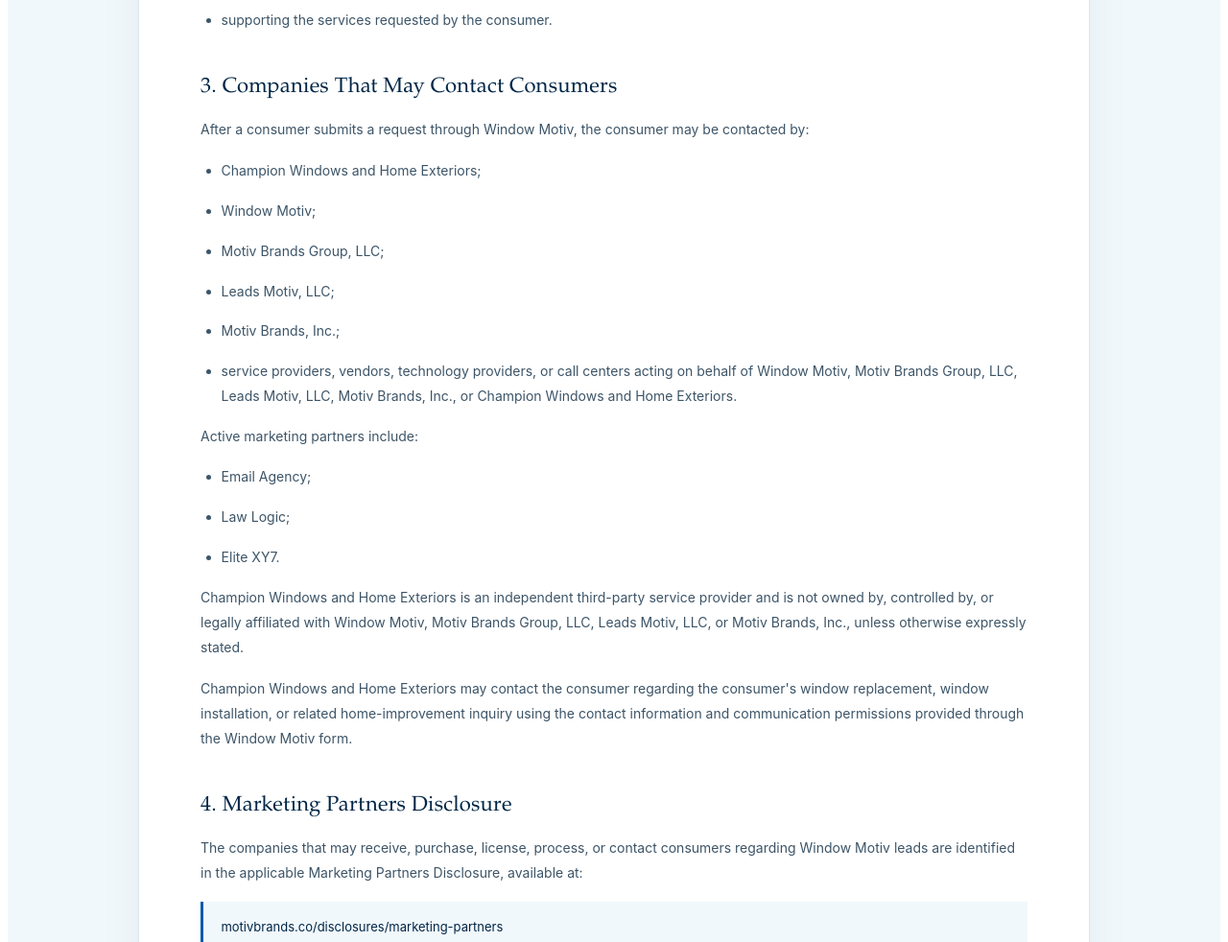
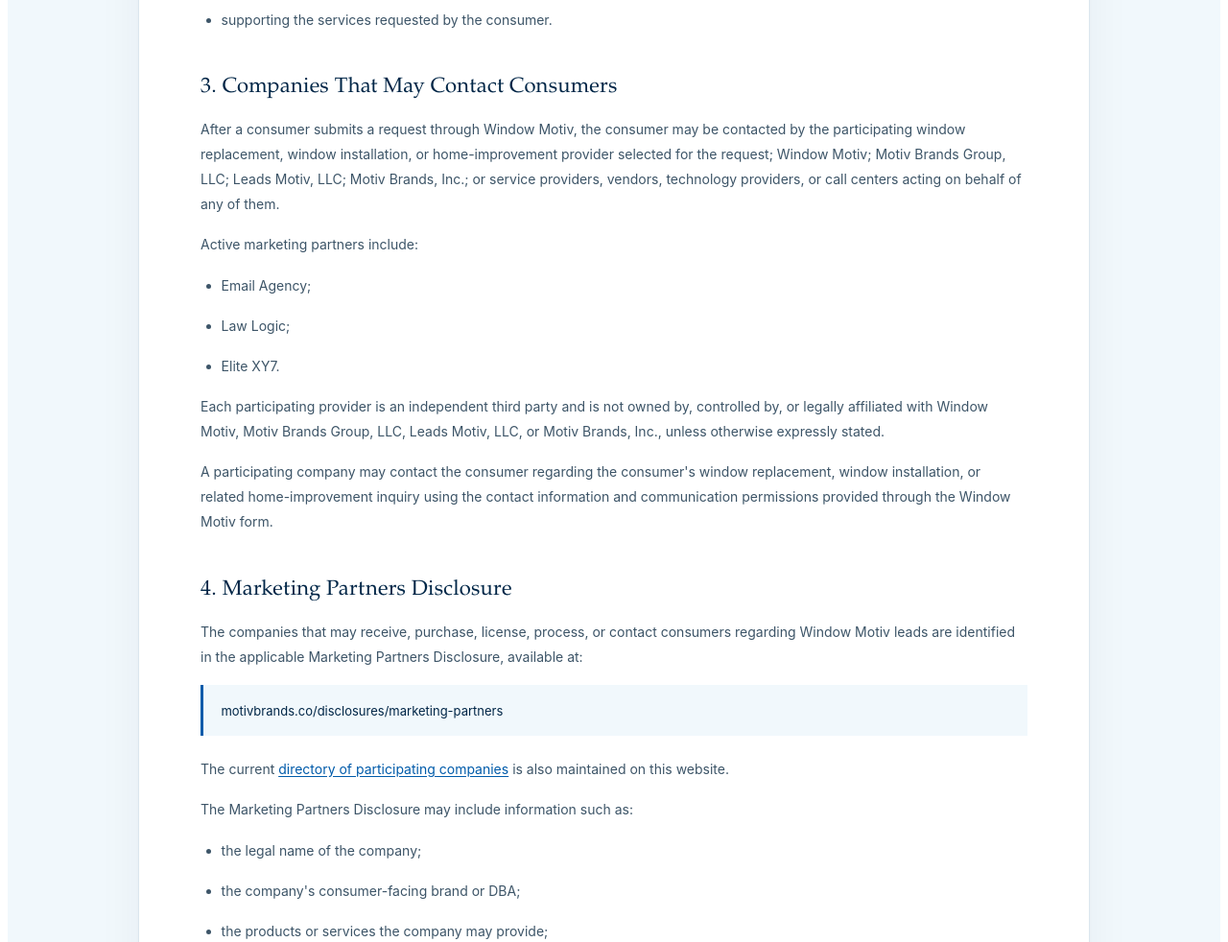
Before and after one commit to Kevin95-ux/motive, a website: page disclosures/marketing-partners.html in a window 1280 px wide. Shown: the part 1920-2902 px from the top of the page at 96% size. Drawn offline with Linux system fonts and the light colour scheme.

Commit message:
updated marketting content #3

```diff
--- a/disclosures/marketing-partners.html
+++ b/disclosures/marketing-partners.html
@@ -2704,25 +2704,7 @@
         <li>supporting the services requested by the consumer.</li>
       </ul>
       <h2>3. Companies That May Contact Consumers</h2>
-      <p>After a consumer submits a request through Window Motiv, the consumer may be contacted by:</p>
-      <ul>
-        <li>Champion Windows and Home Exteriors;</li>
-      </ul>
-      <ul>
-        <li>Window Motiv;</li>
-      </ul>
-      <ul>
-        <li>Motiv Brands Group, LLC;</li>
-      </ul>
-      <ul>
-        <li>Leads Motiv, LLC;</li>
-      </ul>
-      <ul>
-        <li>Motiv Brands, Inc.;</li>
-      </ul>
-      <ul>
-        <li>service providers, vendors, technology providers, or call centers acting on behalf of Window Motiv, Motiv Brands Group, LLC, Leads Motiv, LLC, Motiv Brands, Inc., or Champion Windows and Home Exteriors.</li>
-      </ul>
+      <p>After a consumer submits a request through Window Motiv, the consumer may be contacted by the participating window replacement, window installation, or home-improvement provider selected for the request; Window Motiv; Motiv Brands Group, LLC; Leads Motiv, LLC; Motiv Brands, Inc.; or service providers, vendors, technology providers, or call centers acting on behalf of any of them.</p>
       <p>Active marketing partners include:</p>
       <ul>
         <li>Email Agency;</li>
@@ -2733,8 +2715,8 @@
       <ul>
         <li>Elite XY7.</li>
       </ul>
-      <p>Champion Windows and Home Exteriors is an independent third-party service provider and is not owned by, controlled by, or legally affiliated with Window Motiv, Motiv Brands Group, LLC, Leads Motiv, LLC, or Motiv Brands, Inc., unless otherwise expressly stated.</p>
-      <p>Champion Windows and Home Exteriors may contact the consumer regarding the consumer's window replacement, window installation, or related home-improvement inquiry using the contact information and communication permissions provided through the Window Motiv form.</p>
+      <p>Each participating provider is an independent third party and is not owned by, controlled by, or legally affiliated with Window Motiv, Motiv Brands Group, LLC, Leads Motiv, LLC, or Motiv Brands, Inc., unless otherwise expressly stated.</p>
+      <p>A participating company may contact the consumer regarding the consumer's window replacement, window installation, or related home-improvement inquiry using the contact information and communication permissions provided through the Window Motiv form.</p>
       <h2>4. Marketing Partners Disclosure</h2>
       <p>The companies that may receive, purchase, license, process, or contact consumers regarding Window Motiv leads are identified in the applicable Marketing Partners Disclosure, available at:</p>
       <p class="wl-addr">motivbrands.co/disclosures/marketing-partners</p>
```
